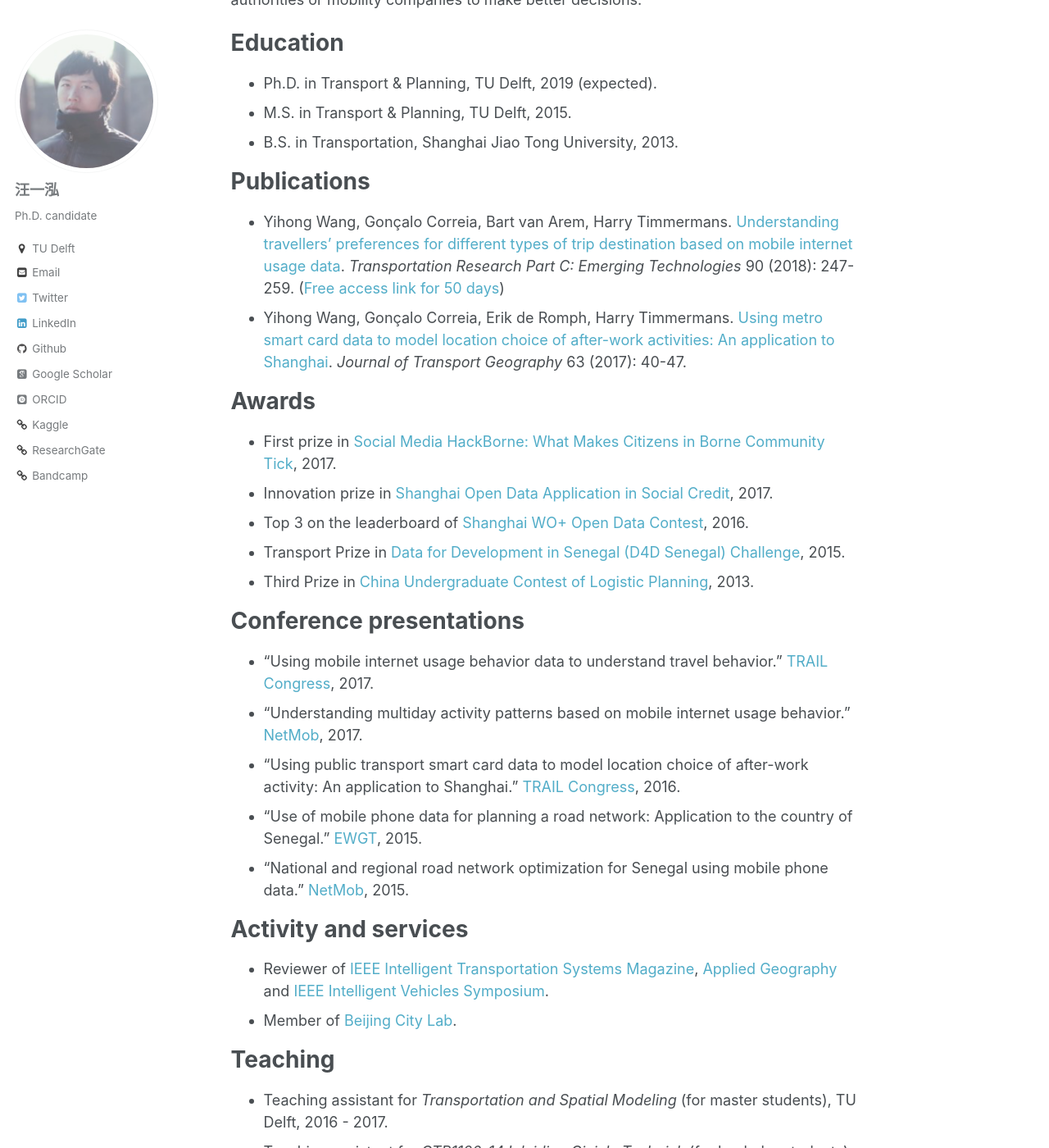
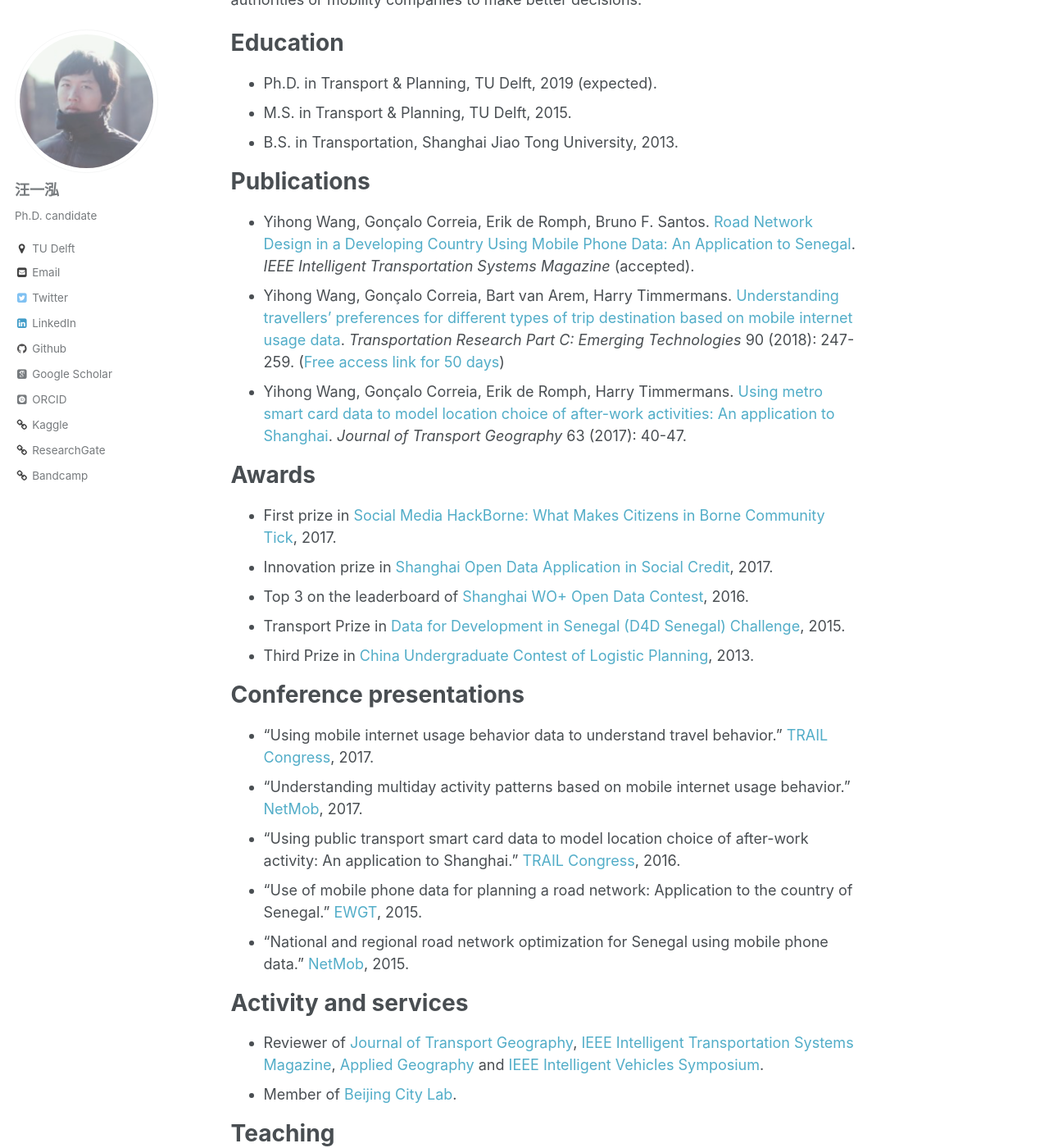
Before and after one commit to bellowswang/bellowswang.github.io, a Jekyll site: the page built from _pages/about.md, in a window 1280 px wide and 1400 px high, scrolled down 227 px. Shown: the whole window at 82% size. Built offline with Jekyll 4.4.1, drawn with Linux system fonts in a browser that asks for light colours; some web fonts are replaced.

Commit message:
2018-06-15

```diff
--- a/_pages/about.md
+++ b/_pages/about.md
@@ -18,6 +18,7 @@ Education
 
 Publications
 ======
+* Yihong Wang, Gonçalo Correia, Erik de Romph, Bruno F. Santos. [Road Network Design in a Developing Country Using Mobile Phone Data: An Application to Senegal](https://www.researchgate.net/publication/325550172_Road_Network_Design_in_a_Developing_Country_Using_Mobile_Phone_Data_An_Application_to_Senegal). <i>IEEE Intelligent Transportation Systems Magazine</i> (accepted).
 * Yihong Wang, Gonçalo Correia, Bart van Arem, Harry Timmermans. [Understanding travellers' preferences for different types of trip destination based on mobile internet usage data](https://www.sciencedirect.com/science/article/pii/S0968090X18303346). <i>Transportation Research Part C: Emerging Technologies</i> 90 (2018): 247-259. ([Free access link for 50 days](https://authors.elsevier.com/a/1WmOs,M0mR9QDo))
 * Yihong Wang, Gonçalo Correia, Erik de Romph, Harry Timmermans. [Using metro smart card data to model location choice of after-work activities: An application to Shanghai](https://www.sciencedirect.com/science/article/pii/S0966692317300029). <i>Journal of Transport Geography</i> 63 (2017): 40-47.
 
@@ -39,7 +40,7 @@ Conference presentations
 
 Activity and services
 ======
-* Reviewer of [IEEE Intelligent Transportation Systems Magazine](http://ieeexplore.ieee.org/xpl/RecentIssue.jsp?punumber=5117645), [Applied Geography](https://www.journals.elsevier.com/applied-geography) and [IEEE Intelligent Vehicles Symposium](http://www.2018iv.org/).
+* Reviewer of [Journal of Transport Geography](https://www.journals.elsevier.com/journal-of-transport-geography), [IEEE Intelligent Transportation Systems Magazine](http://ieeexplore.ieee.org/xpl/RecentIssue.jsp?punumber=5117645), [Applied Geography](https://www.journals.elsevier.com/applied-geography) and [IEEE Intelligent Vehicles Symposium](http://www.2018iv.org/).
 * Member of [Beijing City Lab](https://www.beijingcitylab.com/).
 
 Teaching
```
